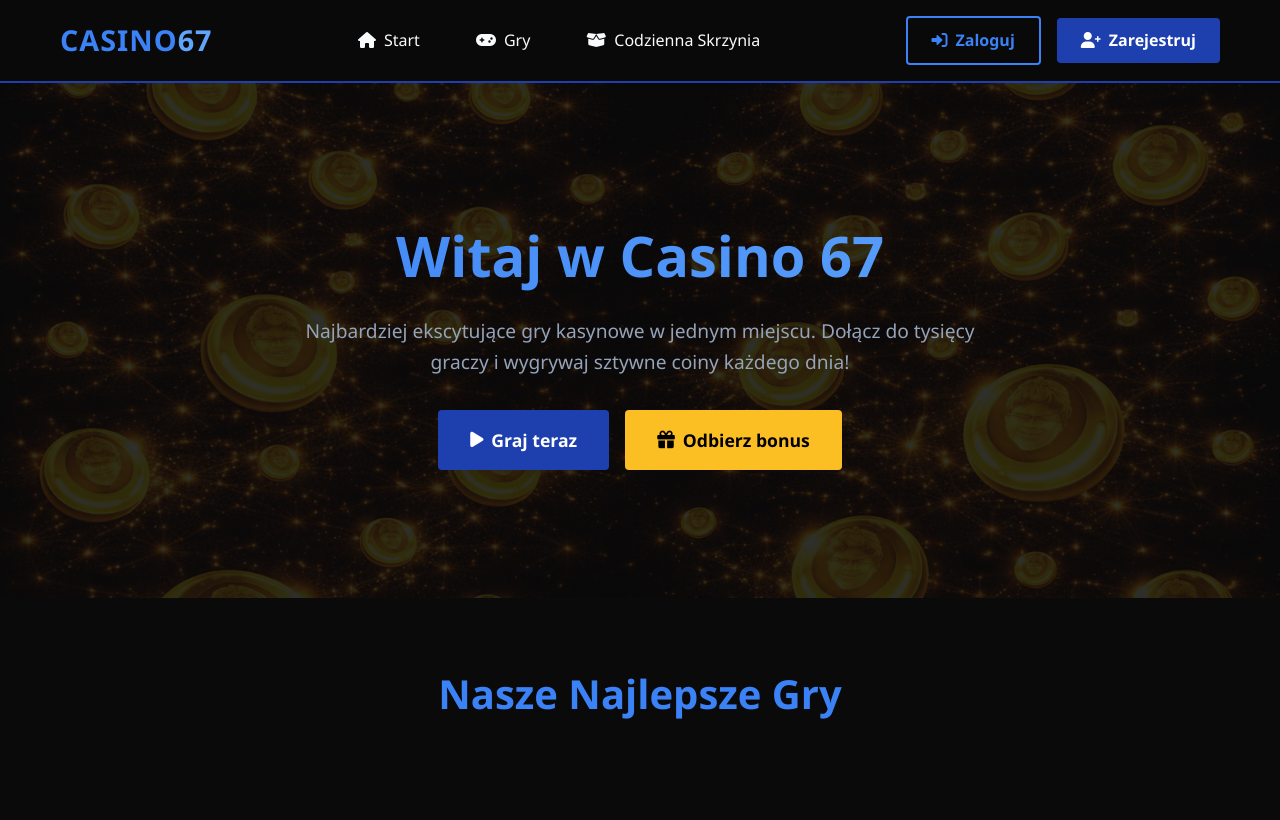
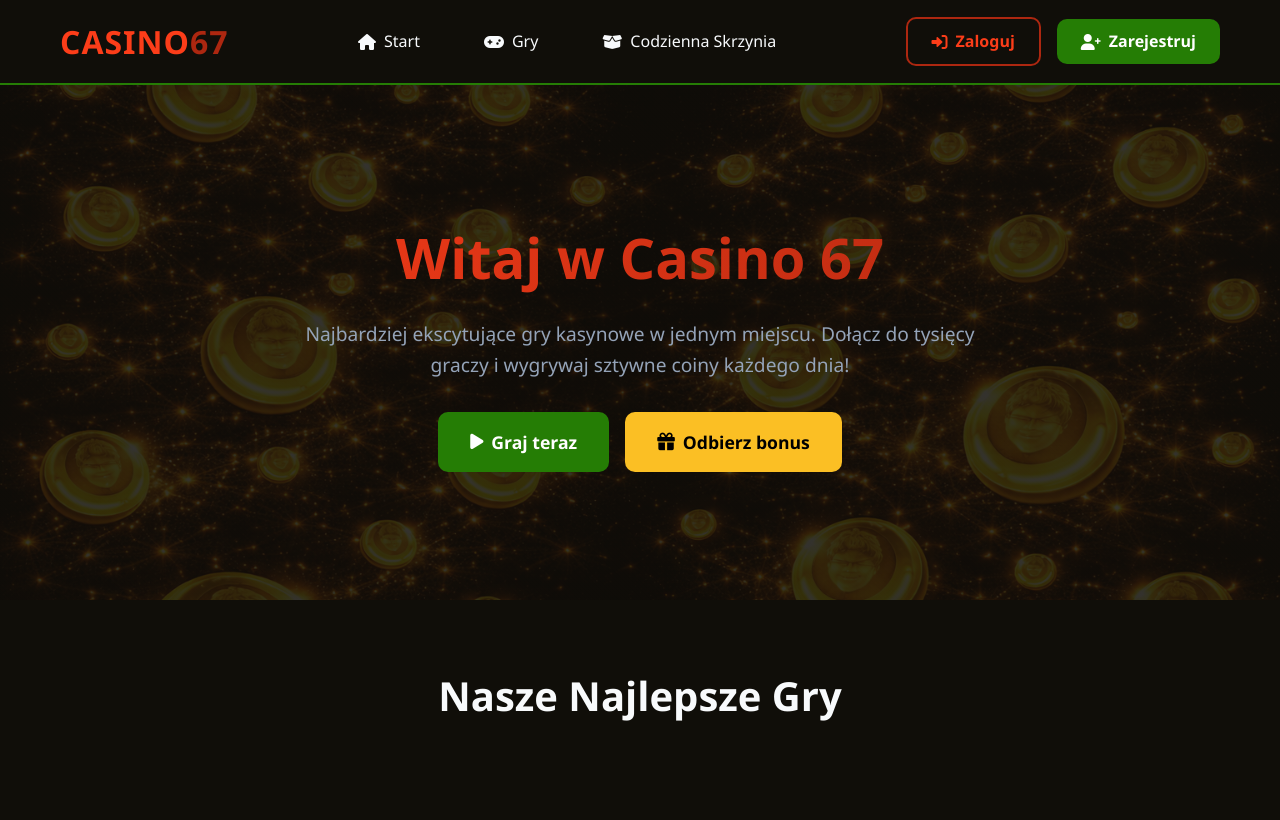
Before and after one commit to mmaciejakz/casino67, a PHP site: page / in a window 1280 px wide. Shown: the top 820 px of the page. Run offline with PHP 8.4, Linux system fonts and the light colour scheme; data comes from the database, SQL or seed files in the repository.

Commit message:
poprawiony css

```diff
--- a/style.css
+++ b/style.css
@@ -1,9 +1,10 @@
 :root {
-    --primary-dark: #0a0a0a;
-    --secondary-dark: #1a1a1a;
-    --primary-blue: #1e40af;
-    --secondary-blue: #3b82f6;
-    --accent-blue: #60a5fa;
+    --primary-black: #100E09;
+    --secondary-black: #333333;
+    --primary-red: #AD2710;
+    --secondary-red: #FC3D19;
+    --primary-green: #257D05;
+    --navlink: #f8fafc;
     --text-light: #f8fafc;
     --text-gray: #94a3b8;
     --success: #22c55e;
@@ -20,7 +21,7 @@
 }
 
 body {
-    background-color: var(--primary-dark);
+    background-color: var(--primary-black);
     color: var(--text-light);
     min-height: 100vh;
     line-height: 1.6;
@@ -32,13 +33,14 @@ body {
     padding: 0 20px;
 }
 
+/* Header */
 header {
-    background-color: rgba(10, 10, 10, 0.95);
+    background-color: var(--primary-black);
     backdrop-filter: blur(10px);
     position: sticky;
     top: 0;
     z-index: 1000;
-    border-bottom: 2px solid var(--primary-blue);
+    border-bottom: 2px solid var(--primary-green);
 }
 
 nav {
@@ -49,30 +51,30 @@ nav {
 }
 
 .logo {
-    font-size: 1.8rem;
-    font-weight: bold;
-    color: var(--secondary-blue);
+    font-size: 2rem;
+    font-weight: bolder;
+    color: var(--secondary-red);
     text-decoration: none;
     letter-spacing: 1px;
 }
 
 .logo span {
-    color: var(--accent-blue);
+    color: var(--primary-red);
 }
 
 .nav-links {
     display: flex;
-    gap: 1.5rem;
+    gap: 2rem;
     list-style: none;
     align-items: center;
 }
 
 .nav-links a {
-    color: var(--text-light);
+    color: var(--navlink);
     text-decoration: none;
     font-weight: 500;
     padding: 0.5rem 1rem;
-    border-radius: 4px;
+    border-radius: 10px;
     transition: all 0.3s ease;
     display: flex;
     align-items: center;
@@ -108,10 +111,11 @@ nav {
     gap: 0.3rem;
 }
 
+/* Buttons */
 .btn {
     padding: 0.6rem 1.5rem;
     border: none;
-    border-radius: 4px;
+    border-radius: 10px;
     font-weight: 600;
     cursor: pointer;
     transition: all 0.3s ease;
@@ -123,24 +127,26 @@ nav {
 }
 
 .btn-primary {
-    background-color: var(--primary-blue);
+    background-color: var(--primary-green);
     color: white;
 }
 
 .btn-primary:hover {
-    background-color: var(--secondary-blue);
+    background-color: var(--secondary-black);
     transform: translateY(-2px);
-    box-shadow: 0 4px 12px rgba(30, 64, 175, 0.3);
+    box-shadow: 0 4px 12px rgba(37, 125, 5, 0.3);
 }
 
 .btn-secondary {
     background-color: transparent;
-    color: var(--secondary-blue);
-    border: 2px solid var(--secondary-blue);
+    color: var(--secondary-red);
+    border: 2px solid var(--primary-red);
 }
 
 .btn-secondary:hover {
-    background-color: rgba(59, 130, 246, 0.1);
+    background-color: var(--secondary-black);
+    transform: translateY(-2px);
+    box-shadow: 0 4px 12px rgba(173, 39, 16, 0.3);
 }
 
 .btn-gold {
@@ -154,9 +160,15 @@ nav {
     box-shadow: 0 4px 12px rgba(251, 191, 36, 0.3);
 }
 
+.btn:disabled {
+    opacity: 0.6;
+    cursor: not-allowed;
+    transform: none !important;
+}
+
 /* Hero Section */
 .hero {
-    background: linear-gradient(rgba(10, 10, 10, 0.85), rgba(10, 10, 10, 0.85)),
+    background: linear-gradient(rgba(16, 14, 9, 0.85), rgba(16, 14, 9, 0.85)),
                 url('images/tło.png');
     background-size: cover;
     background-position: center;
@@ -167,7 +179,7 @@ nav {
 .hero h1 {
     font-size: 3.5rem;
     margin-bottom: 1rem;
-    background: linear-gradient(90deg, var(--secondary-blue), var(--accent-blue));
+    background: linear-gradient(90deg, var(--secondary-red), var(--primary-red));
     -webkit-background-clip: text;
     background-clip: text;
     color: transparent;
```
Also changed, not shown: other parts of style.css (+77 -53 lines), index.php (+23 -27 lines).
